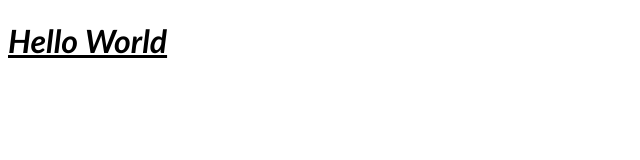
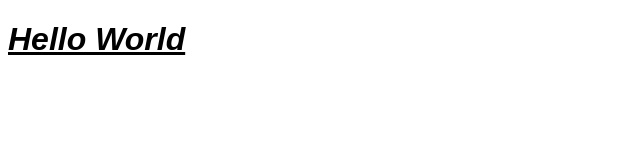
Before and after one commit to dlai97-1620579/dlai97-1620579.github.io, a plain HTML site: page index.html in a window 1280 px wide. Shown: the whole page, without its empty margins (0-640 px from the left). Drawn offline with Linux system fonts and the light colour scheme.

Commit message:
Update index.html

```diff
--- a/index.html
+++ b/index.html
@@ -4,6 +4,6 @@
 		<title>Hello World</title>
 	</head>
 	<body>
-		<h1><font face = "Calibri"><u><i>Hello World</i></u></font></h1>
+		<h1><font face = "Arial"><u><i>Hello World</i></u></font></h1>
 	</body>
 </html>
```
